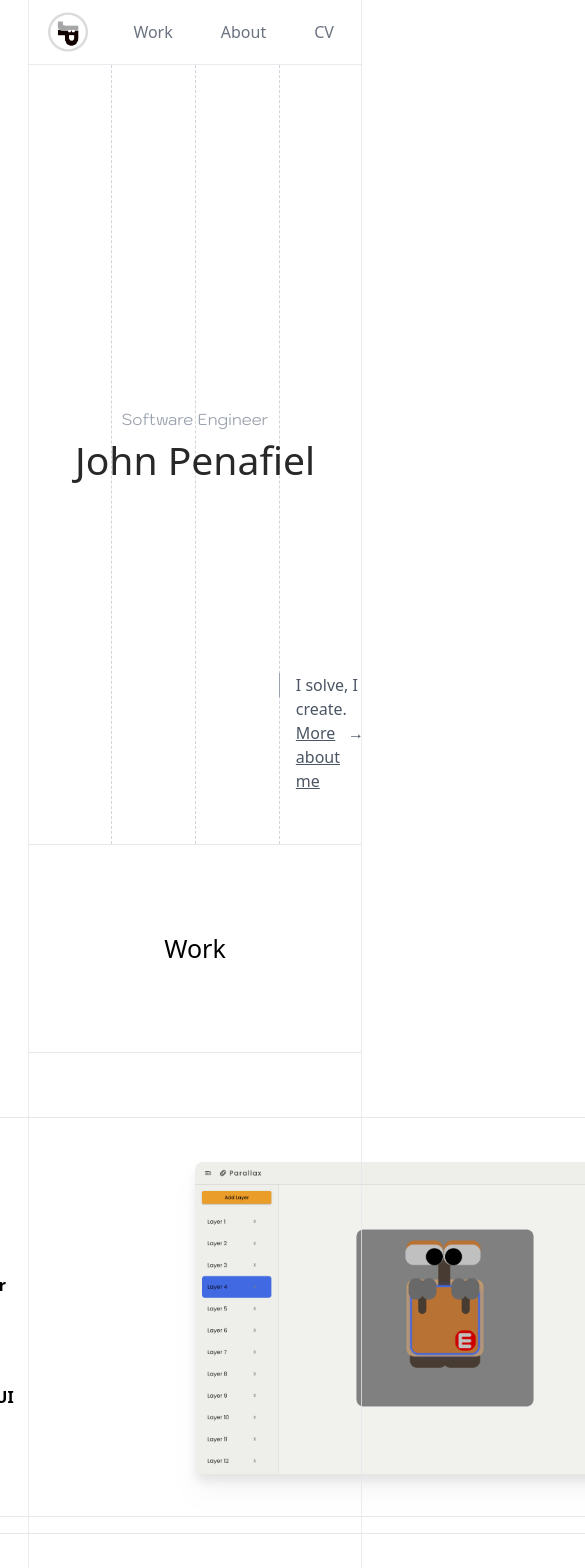
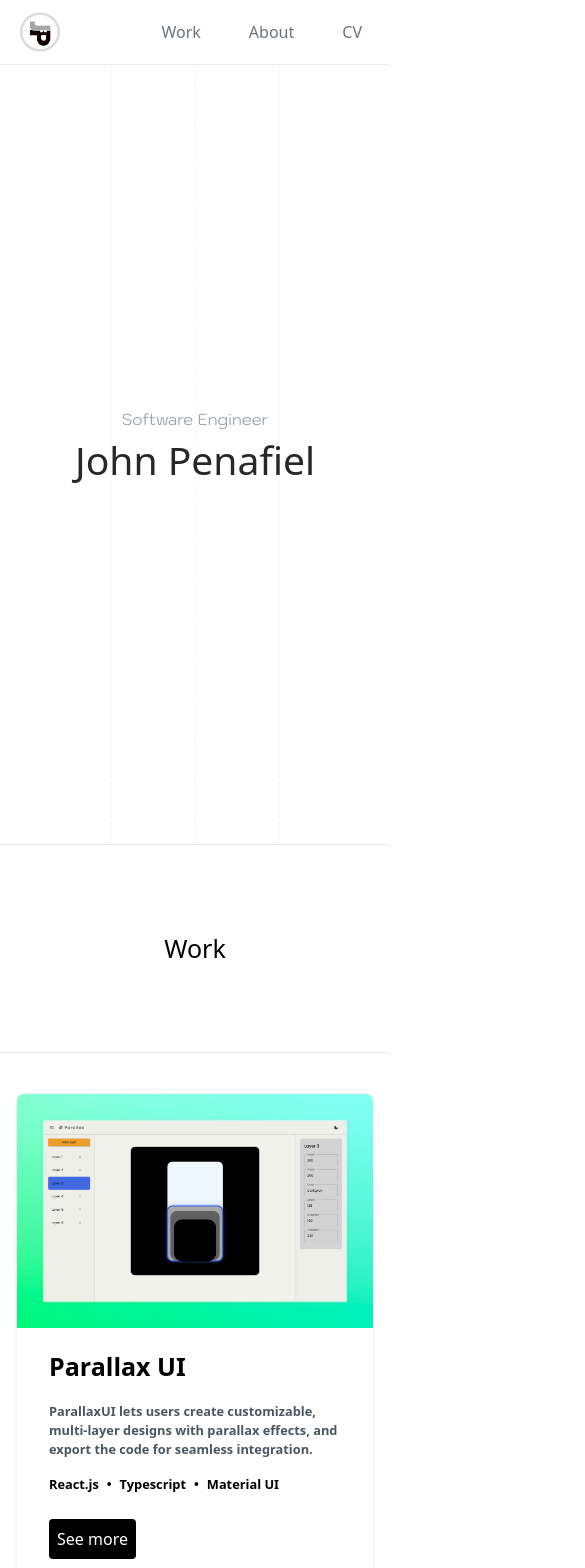
Before and after one commit to johnjohnpenafiel/Portfolio, a Next.js app: page / in a window 390 px wide. Shown: the top 1568 px of the page, 585 px wide, since content can reach past the window. Built offline with nearby package versions, Linux system fonts and the light colour scheme.

Commit message:
add updated responsive work section and peronalizded components

```diff
--- a/app/layout.tsx
+++ b/app/layout.tsx
@@ -28,12 +28,12 @@ export default function RootLayout({
       <body
         className={`${geistSans.variable} ${geistMono.variable} antialiased`}
       >
-        <div className="fixed inset-y-[-100vh] left-[7.2%] w-px bg-gray-200/80 z-50"></div>
-        <div className="fixed inset-y-[-100vh] right-[7.2%] w-px bg-gray-200/80 z-50"></div>
+        <div className="fixed inset-y-[-100vh] left-[7.2%] w-px lg:bg-gray-200/80 z-50"></div>
+        <div className="fixed inset-y-[-100vh] right-[7.2%] w-px lg:bg-gray-200/80 z-50"></div>
 
-        <div className="fixed inset-y-0 left-[50%] w-px border-r border-dashed border-gray-300 -z-10"></div>
-        <div className="fixed inset-y-0 left-[28.5%] w-px border-r border-dashed border-gray-300 -z-10"></div>
-        <div className="fixed inset-y-0 left-[71.5%] w-px border-r border-dashed border-gray-300 -z-10"></div>
+        <div className="fixed inset-y-0 left-[50%] w-px border-r border-dashed border-gray-100 -z-10"></div>
+        <div className="fixed inset-y-0 left-[28.5%] w-px border-r border-dashed border-gray-100 -z-10"></div>
+        <div className="fixed inset-y-0 left-[71.5%] w-px border-r border-dashed border-gray-100 -z-10"></div>
 
         {children}
       </body>
--- a/app/page.tsx
+++ b/app/page.tsx
@@ -4,7 +4,7 @@ import Work from "@/components/Work";
 
 function Home() {
   return (
-    <div className="mx-[7.2%]">
+    <div className="lg:mx-[7.2%]">
       <Navbar />
       <section className="-mt-[64px]">
         <Hero />
--- a/components/Hero.tsx
+++ b/components/Hero.tsx
@@ -11,15 +11,17 @@ const Hero = () => {
           John Penafiel
         </h1>
       </div>
-      <div className="flex items-top pt-10 text-lg font-normal text-gray-500">
+      <div className="lg:flex hidden items-top pt-10 text-lg font-normal text-gray-500">
         <div className="flex ml-[75.11%] w-px border-l border-gray-400 h-6 mr-4"></div>
         <div className="flex flex-col text-gray-600">
           <p>I solve, I create.</p>
-          <div className="flex">
+          <div className="flex group">
             <a href="#about" className="underline hover:text-gray-900">
               More about me
             </a>
-            <div className="px-2">→</div>
+            <div className="px-1 group-hover:text-gray-900 group-hover:ml-1">
+              →
+            </div>
           </div>
         </div>
       </div>
--- a/components/Work.tsx
+++ b/components/Work.tsx
@@ -2,12 +2,33 @@ import React from "react";
 import WorkCard from "./WorkCard";
 
 const Work = () => {
-  const workCards = [1, 2, 3];
+  const projects = [
+    {
+      title: "Parallax UI",
+      description:
+        "ParallaxUI lets users create customizable, multi-layer designs with parallax effects, and export the code for seamless integration.",
+      stack: ["React.js", "Typescript", "Material UI"],
+      image: "/images/ParallaxUI.jpeg",
+    },
+    {
+      title: "Next Game",
+      description:
+        "NextGame is a sleek video game discovery app that lets users explore, filter, and sort games using a modern UI.",
+      stack: ["React.js", "Typescript", "Python", "Chakra UI"],
+      image: "/images/NextGame.jpeg",
+    },
+  ];
   return (
     <div className="h-fit flex flex-col bg-white">
-      <div className="flex flex-col items-center mt-16">
-        {workCards.map((workcard) => (
-          <WorkCard key={workcard} />
+      <div className="flex flex-col items-center mt-10 mx-4">
+        {projects.map((project) => (
+          <WorkCard
+            title={project.title}
+            description={project.description}
+            stack={project.stack}
+            image={project.image}
+            key={project.title}
+          />
         ))}
       </div>
     </div>
--- a/components/WorkCard.tsx
+++ b/components/WorkCard.tsx
@@ -1,31 +1,40 @@
-import Image from "next/image";
 import React from "react";
 
-const WorkCard = () => {
-  const techStacks = ["React.js", "•", "Typescript", "•", "Material UI"];
+interface Props {
+  title: string;
+  description: string;
+  stack: string[];
+  image: string;
+}
+
+const WorkCard = ({ title, description, stack, image }: Props) => {
+  const techStacks = ["React.js", "Typescript", "Material UI"];
   return (
-    <div className="flex w-[1100px] h-[400px] rounded-lg  bg-transparent border-[1px] border-gray-200 mb-4">
-      <div className="CardInfo w-[550px] h-[400px] flex flex-col">
-        <h1 className="mt-[40px] ml-[40px] text-3xl font-bold">Parallax UI</h1>
-        <div className="w-[360px] h-[180px]">
-          <p className="mt-[20px] ml-[40px] text-md font-semibold">
-            ParallaxUI lets users create customizable, multi-layer designs with
-            parallax effects, and export the code for seamless integration.
-          </p>
-        </div>
-        <ul className="inline-flex ml-[30px]">
-          {techStacks.map((teckStack) => (
-            <li className="mx-[10px] font-semibold">{teckStack}</li>
+    <div className="flex flex-col w-full md:max-w-[1100px] md:max-h-[400px] h-auto md:flex-row md:h-auto mb-5 || shadow-sm rounded-lg bg-transparent border border-gray-100 overflow-hidden">
+      {/* Card Description */}
+      <div className="flex flex-col p-5 mx-3 md:justify-center order-3 md:w-1/2 md:order-1">
+        <h1 className="text-2xl md:text-3xl font-bold">{title}</h1>
+        <p className="mt-4 text-sm md:text-md font-semibold text-gray-600">
+          {description}
+        </p>
+        <ul className="inline-flex mt-4 text-sm md:text-lg">
+          {stack.map((s, index) => (
+            <li key={index} className="font-semibold">
+              {s}
+              {index < stack.length - 1 && <span className="mx-2">•</span>}
+            </li>
           ))}
         </ul>
+        <div className="mt-6">
+          <button className="bg-black text-white rounded p-2">See more</button>
+        </div>
       </div>
-      <div className="Image flex w-[550px] h-[400px] justify-start items-center">
-        <Image
-          src="/images/PU1.png"
-          width="500"
-          height="312"
-          alt="pic"
-          className="rounded-lg drop-shadow-xl"
+      {/* Card Image */}
+      <div className="flex md:w-1/2 md:h-full md:shrink-1 order-2">
+        <img
+          src={image}
+          alt="Project Picture"
+          className="object-contain sm:object-contain h-auto w-full"
         />
       </div>
     </div>
```
Also changed, not shown: public/images/NextGame.jpeg (added), public/images/ParallaxUI.jpeg (added).
